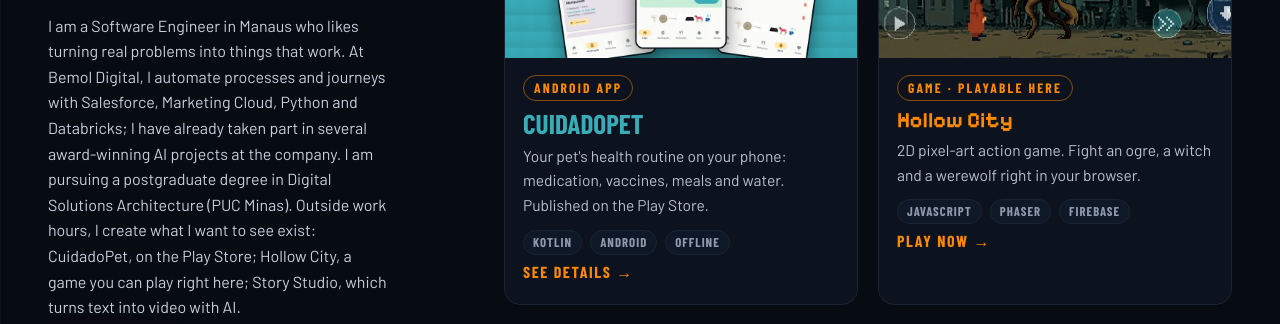
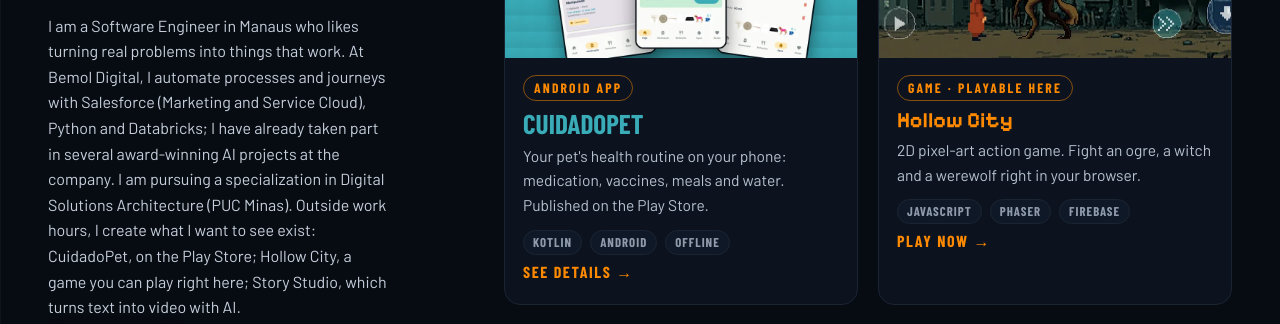
Before and after one commit to ThaisCaroline/portfolio, a plain HTML site: page index.html in a window 1280 px wide. Shown: the part 353-677 px from the top of the page. Drawn offline with nearby package versions, Linux system fonts and the light colour scheme; a web font is replaced by a local one.

Commit message:
Ajusta o Sobre mim (Service Cloud e especialização)

```diff
--- a/index.html
+++ b/index.html
@@ -270,9 +270,9 @@
       <p class="cargo">Software Engineer · Salesforce · Marketing Cloud</p>
       <p class="sobre">
         Sou Software Engineer em Manaus e gosto de transformar problemas reais em coisas que
-        funcionam. Na Bemol Digital, automatizo processos e jornadas com Salesforce, Marketing
-        Cloud, Python e Databricks; já participei de diversos projetos de IA premiados na
-        empresa. Faço pós em Arquitetura de Soluções Digitais (PUC Minas). Fora do expediente,
+        funcionam. Na Bemol Digital, automatizo processos e jornadas com Salesforce (Marketing
+        e Service Cloud), Python e Databricks; já participei de diversos projetos de IA premiados
+        na empresa. Faço especialização em Arquitetura de Soluções Digitais (PUC Minas). Fora do expediente,
         crio o que tenho vontade de ver existir: o CuidadoPet, na Play Store; o Hollow City,
         um jogo que você pode jogar aqui; o Estúdio de Histórias, que transforma texto em
         vídeo com IA.
@@ -681,8 +681,8 @@
       // cabeçalho e lateral
       'Projetos': `Projects`, 'Premiações': `Awards`, 'Formação': `Education`, 'Contato': `Contact`, 'Idioma': `Language`,
       'Foto de Thaís Carolyne': `Photo of Thaís Carolyne`,
-      'Sou Software Engineer em Manaus e gosto de transformar problemas reais em coisas que funcionam. Na Bemol Digital, automatizo processos e jornadas com Salesforce, Marketing Cloud, Python e Databricks; já participei de diversos projetos de IA premiados na empresa. Faço pós em Arquitetura de Soluções Digitais (PUC Minas). Fora do expediente, crio o que tenho vontade de ver existir: o CuidadoPet, na Play Store; o Hollow City, um jogo que você pode jogar aqui; o Estúdio de Histórias, que transforma texto em vídeo com IA.':
-        `I am a Software Engineer in Manaus who likes turning real problems into things that work. At Bemol Digital, I automate processes and journeys with Salesforce, Marketing Cloud, Python and Databricks; I have already taken part in several award-winning AI projects at the company. I am pursuing a postgraduate degree in Digital Solutions Architecture (PUC Minas). Outside work hours, I create what I want to see exist: CuidadoPet, on the Play Store; Hollow City, a game you can play right here; Story Studio, which turns text into video with AI.`,
+      'Sou Software Engineer em Manaus e gosto de transformar problemas reais em coisas que funcionam. Na Bemol Digital, automatizo processos e jornadas com Salesforce (Marketing e Service Cloud), Python e Databricks; já participei de diversos projetos de IA premiados na empresa. Faço especialização em Arquitetura de Soluções Digitais (PUC Minas). Fora do expediente, crio o que tenho vontade de ver existir: o CuidadoPet, na Play Store; o Hollow City, um jogo que você pode jogar aqui; o Estúdio de Histórias, que transforma texto em vídeo com IA.':
+        `I am a Software Engineer in Manaus who likes turning real problems into things that work. At Bemol Digital, I automate processes and journeys with Salesforce (Marketing and Service Cloud), Python and Databricks; I have already taken part in several award-winning AI projects at the company. I am pursuing a specialization in Digital Solutions Architecture (PUC Minas). Outside work hours, I create what I want to see exist: CuidadoPet, on the Play Store; Hollow City, a game you can play right here; Story Studio, which turns text into video with AI.`,
       // projetos
       'App Android': `Android app`,
       'Rotina de saúde do pet no celular: remédios, vacinas, refeições e água. Publicado na Play Store.': `Your pet's health routine on your phone: medication, vaccines, meals and water. Published on the Play Store.`,
```
